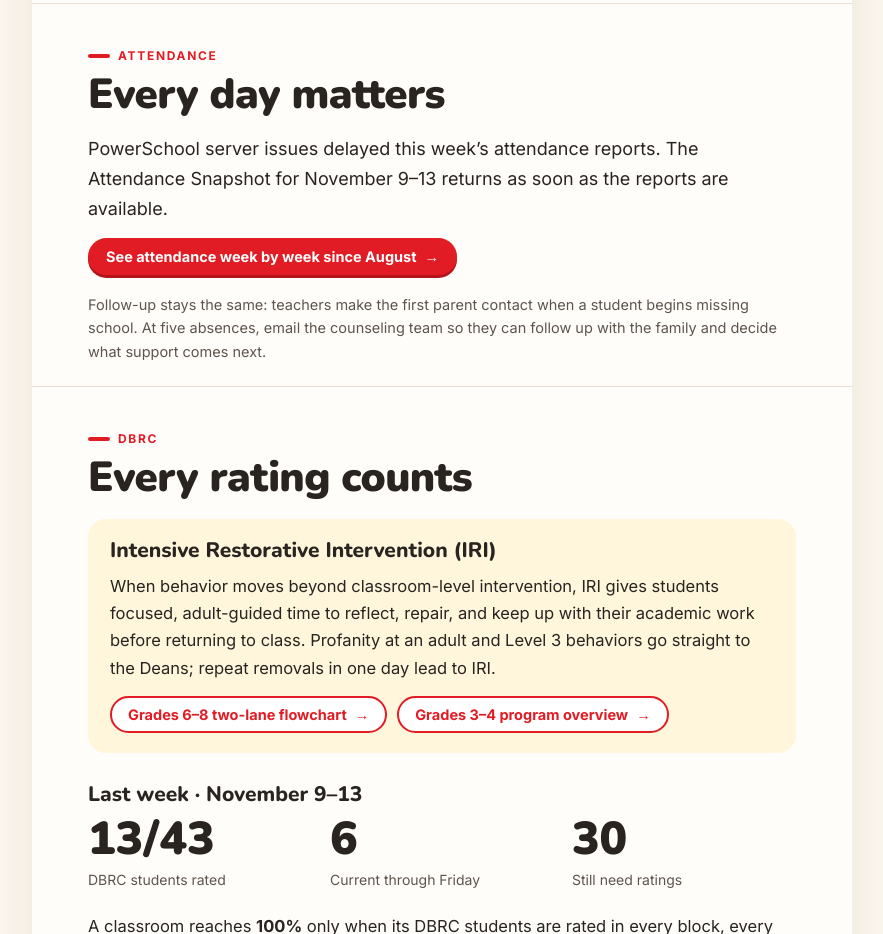
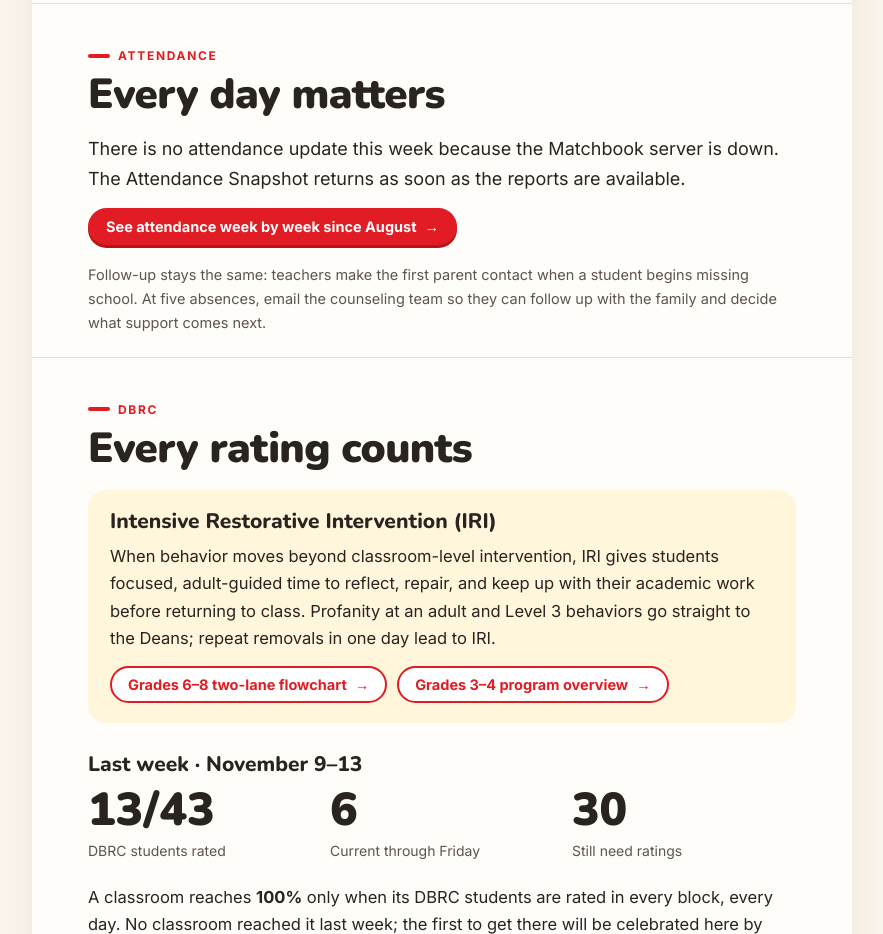
Before and after one commit to marlithaw/matchbook63-culture-weekly, a plain HTML site: page index.html in a window 1280 px wide. Shown: the part 4218-5152 px from the top of the page, without its empty margins (198-1081 px from the left). Drawn offline with nearby package versions, Linux system fonts and the light colour scheme.

Commit message:
Week 15 draft: attendance note, Matchbook server down
Co-Authored-By: Claude Opus 5.5 <noreply@anthropic.com>
Claude-Session: https://claude.ai/code/session_013Q8RQEyihY6R9TtyH5Dss1

```diff
--- a/index.html
+++ b/index.html
@@ -274,7 +274,7 @@ footer p{color:#cfc5bf;font-size:14px;margin:0}
 <section id="attendance"><div class="in">
 <div class="eyebrow">Attendance</div>
 <h2>Every day matters</h2>
-<p class="lede">PowerSchool server issues delayed this week’s attendance reports. The Attendance Snapshot for November 9–13 returns as soon as the reports are available.</p>
+<p class="lede">There is no attendance update this week because the Matchbook server is down. The Attendance Snapshot returns as soon as the reports are available.</p>
 <div class="btns"><a class="btn" href="trends/attendance.html">See attendance week by week since August</a></div>
 <p class="muted">Follow-up stays the same: teachers make the first parent contact when a student begins missing school. At five absences, email the counseling team so they can follow up with the family and decide what support comes next.</p>
 </div></section>
```
